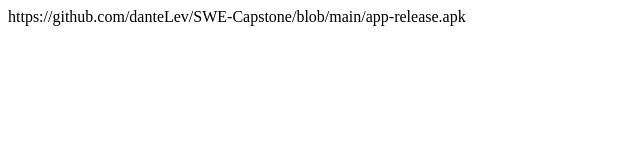
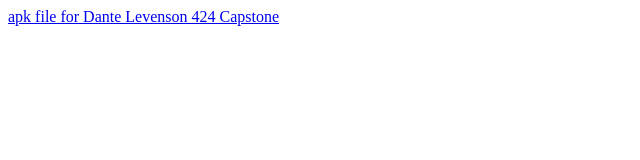
Before and after one commit to danteLev/SWE-Capstone, a plain HTML site: page index.html in a window 1280 px wide. Shown: the whole page, without its empty margins (0-640 px from the left). Drawn offline with Linux system fonts and the light colour scheme.

Commit message:
Update index.html

```diff
--- a/index.html
+++ b/index.html
@@ -1 +1 @@
-<a>https://github.com/danteLev/SWE-Capstone/blob/main/app-release.apk</a>
+<a href = "https://github.com/danteLev/SWE-Capstone/blob/main/app-release.apk">apk file for Dante Levenson 424 Capstone</a>
```
